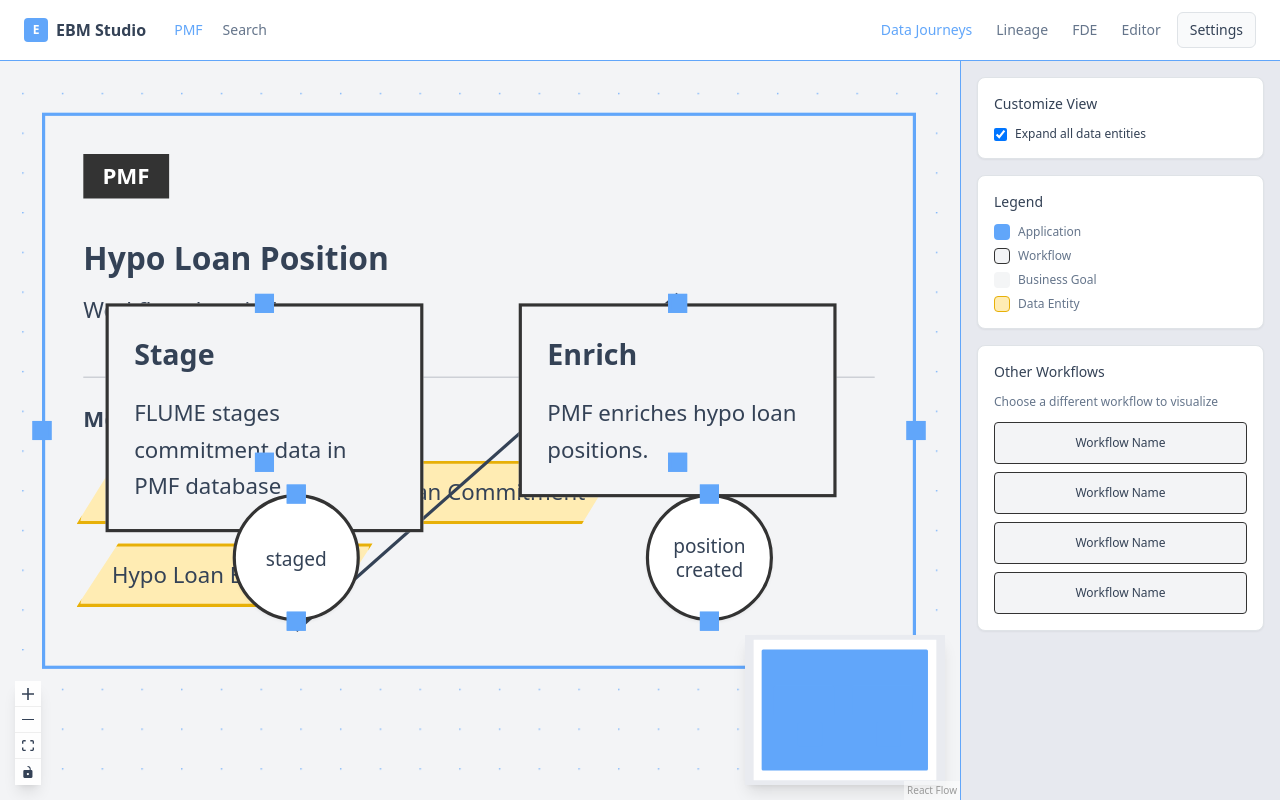
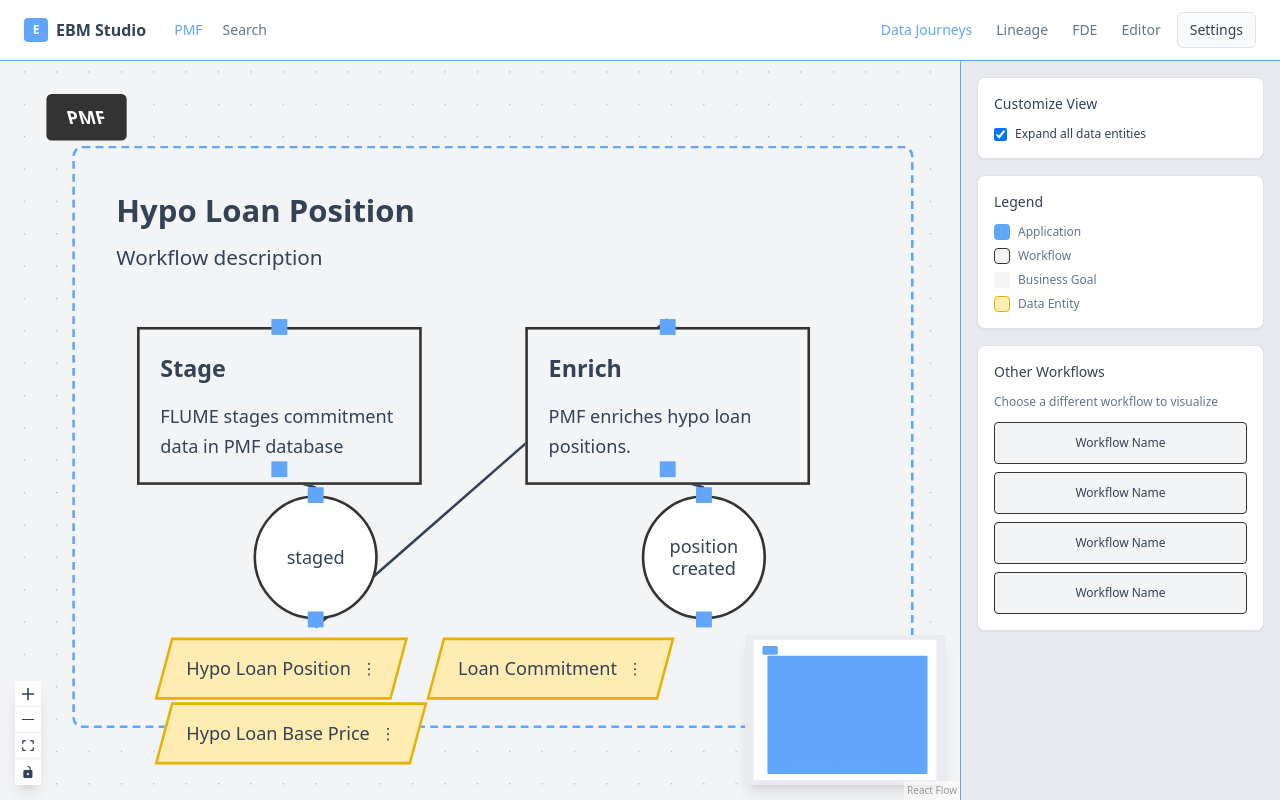
Before and after one commit to vinoth7ar/react-flowchart, a React (Vite) app: page / in a window 1280 px wide. Built offline with nearby package versions, Linux system fonts and the light colour scheme.

Commit message:
Refine workflow node styles
Implement exact styles from the provided image for workflow nodes, ensuring they are clickable. Rectangle nodes represent events, circular nodes represent status, and data entities are expandable and clickable. Text elements are derived from the parent node.

```diff
--- a/src/components/workflow/CircularNode.tsx
+++ b/src/components/workflow/CircularNode.tsx
@@ -3,13 +3,25 @@ import { Handle, Position, NodeProps } from '@xyflow/react';
 
 export interface CircularNodeData extends Record<string, unknown> {
   label: string;
+  onClick?: () => void;
 }
 
 const CircularNode = ({ data }: NodeProps) => {
   const nodeData = data as CircularNodeData;
+
+  const handleClick = () => {
+    if (nodeData.onClick) {
+      nodeData.onClick();
+    }
+    console.log('Clicked status node:', nodeData.label);
+  };
+
   return (
-    <div className="w-20 h-20 rounded-full bg-workflow-circular border-2 border-workflow-circular-border flex items-center justify-center shadow-sm">
-      <div className="text-xs font-medium text-center text-foreground px-2 leading-tight">
+    <div
+      className="w-24 h-24 rounded-full bg-workflow-circular border-2 border-workflow-circular-border flex items-center justify-center shadow-sm cursor-pointer hover:shadow-md transition-shadow"
+      onClick={handleClick}
+    >
+      <div className="text-sm font-medium text-center text-foreground px-2 leading-tight">
         {nodeData.label}
       </div>
 
--- a/src/components/workflow/WorkflowBuilder.tsx
+++ b/src/components/workflow/WorkflowBuilder.tsx
@@ -22,53 +22,72 @@ const nodeTypes = {
   circular: CircularNode,
   stage: WorkflowNode,
   data: WorkflowNode,
+  'pmf-tag': WorkflowNode,
 };
 
 const initialNodes: Node[] = [
+  // PMF Tag positioned outside the main workflow
+  {
+    id: 'pmf-tag',
+    type: 'pmf-tag',
+    position: { x: 80, y: 80 },
+    data: {
+      title: 'PMF',
+      type: 'pmf-tag',
+      onClick: () => console.log('PMF tag clicked'),
+    } as WorkflowNodeData,
+    draggable: false,
+  },
+  // Main workflow container
   {
     id: 'main-workflow',
     type: 'workflow',
-    position: { x: 100, y: 100 },
+    position: { x: 100, y: 120 },
     data: {
       title: 'Hypo Loan Position',
       description: 'Workflow description',
       type: 'workflow',
-      items: ['Hypo Loan Position', 'Loan Commitment', 'Hypo Loan Base Price'],
     } as WorkflowNodeData,
-    style: { width: 550, height: 400 },
+    style: { width: 650, height: 480 },
   },
+  // Stage node inside workflow
   {
     id: 'stage-node',
     type: 'stage',
-    position: { x: 40, y: 120 },
+    position: { x: 50, y: 140 },
     data: {
       title: 'Stage',
       description: 'FLUME stages commitment data in PMF database',
       type: 'stage',
+      onClick: () => console.log('Stage event clicked'),
     } as WorkflowNodeData,
     parentId: 'main-workflow',
     extent: 'parent',
-    style: { width: 200, height: 100 },
+    style: { width: 220, height: 110 },
   },
+  // Enrich node inside workflow
   {
     id: 'enrich-node',
     type: 'stage',
-    position: { x: 300, y: 120 },
+    position: { x: 350, y: 140 },
     data: {
       title: 'Enrich',
       description: 'PMF enriches hypo loan positions.',
       type: 'stage',
+      onClick: () => console.log('Enrich event clicked'),
     } as WorkflowNodeData,
     parentId: 'main-workflow',
     extent: 'parent',
-    style: { width: 200, height: 100 },
+    style: { width: 220, height: 110 },
   },
+  // Status nodes (circular)
   {
     id: 'staged-circle',
     type: 'circular',
-    position: { x: 120, y: 240 },
+    position: { x: 140, y: 270 },
     data: {
       label: 'staged',
+      onClick: () => console.log('Staged status clicked'),
     } as CircularNodeData,
     parentId: 'main-workflow',
     extent: 'parent',
@@ -76,10 +95,48 @@ const initialNodes: Node[] = [
   {
     id: 'position-circle',
     type: 'circular',
-    position: { x: 380, y: 240 },
+    position: { x: 440, y: 270 },
     data: {
       label: 'position created',
+      onClick: () => console.log('Position created status clicked'),
     } as CircularNodeData,
+    parentId: 'main-workflow',
+    extent: 'parent',
+  },
+  // Data entity nodes
+  {
+    id: 'data-entity-1',
+    type: 'data',
+    position: { x: 70, y: 380 },
+    data: {
+      title: 'Hypo Loan Position',
+      type: 'data',
+      onClick: () => console.log('Hypo Loan Position data entity clicked'),
+    } as WorkflowNodeData,
+    parentId: 'main-workflow',
+    extent: 'parent',
+  },
+  {
+    id: 'data-entity-2',
+    type: 'data',
+    position: { x: 280, y: 380 },
+    data: {
+      title: 'Loan Commitment',
+      type: 'data',
+      onClick: () => console.log('Loan Commitment data entity clicked'),
+    } as WorkflowNodeData,
+    parentId: 'main-workflow',
+    extent: 'parent',
+  },
+  {
+    id: 'data-entity-3',
+    type: 'data',
+    position: { x: 70, y: 430 },
+    data: {
+      title: 'Hypo Loan Base Price',
+      type: 'data',
+      onClick: () => console.log('Hypo Loan Base Price data entity clicked'),
+    } as WorkflowNodeData,
     parentId: 'main-workflow',
     extent: 'parent',
   },
--- a/src/components/workflow/WorkflowNode.tsx
+++ b/src/components/workflow/WorkflowNode.tsx
@@ -4,8 +4,9 @@ import { Handle, Position, NodeProps } from '@xyflow/react';
 export interface WorkflowNodeData extends Record<string, unknown> {
   title: string;
   description?: string;
-  type: 'workflow' | 'stage' | 'data' | 'process';
+  type: 'workflow' | 'stage' | 'data' | 'process' | 'pmf-tag';
   items?: string[];
+  onClick?: () => void;
 }
 
 const WorkflowNode = ({ data }: NodeProps) => {
@@ -13,33 +14,57 @@ const WorkflowNode = ({ data }: NodeProps) => {
   const getNodeStyles = () => {
     switch (nodeData.type) {
       case 'workflow':
-        return 'bg-workflow-main-bg border-workflow-main-border border-2 rounded-none min-w-[500px] min-h-[350px] p-6';
+        return 'bg-workflow-main-bg border-workflow-main-border border-2 border-dashed rounded-lg min-w-[600px] min-h-[450px] p-8 relative';
       case 'stage':
-        return 'bg-workflow-stage-bg border-workflow-stage-border border-2 rounded-none p-4 min-w-[180px] min-h-[80px]';
+        return 'bg-workflow-stage-bg border-workflow-stage-border border-2 rounded-none p-4 min-w-[200px] min-h-[100px] cursor-pointer hover:shadow-md transition-shadow';
       case 'data':
-        return 'bg-workflow-data-bg border-workflow-data-border border rounded-sm px-3 py-2 text-sm font-medium';
+        return 'bg-workflow-data-bg border-workflow-data-border border-2 px-4 py-3 text-sm font-medium cursor-pointer hover:shadow-md transition-shadow transform skew-x-[-15deg]';
+      case 'pmf-tag':
+        return 'bg-workflow-pmf-bg text-workflow-pmf-text px-4 py-2 rounded-sm text-sm font-bold cursor-pointer hover:opacity-80 transition-opacity';
       case 'process':
-        return 'bg-workflow-process-bg text-workflow-process-text border-workflow-stage-border border rounded px-3 py-1 text-sm font-medium';
+        return 'bg-workflow-process-bg text-workflow-process-text border-workflow-stage-border border rounded px-3 py-1 text-sm font-medium cursor-pointer hover:shadow-md transition-shadow';
       default:
-        return 'bg-workflow-node-bg border-workflow-node-border border rounded p-3';
+        return 'bg-workflow-node-bg border-workflow-node-border border rounded p-3 cursor-pointer hover:shadow-md transition-shadow';
     }
   };
+
+  const handleClick = () => {
+    if (nodeData.onClick) {
+      nodeData.onClick();
+    }
+    console.log(`Clicked ${nodeData.type} node:`, nodeData.title);
+  };
+
+  if (nodeData.type === 'pmf-tag') {
+    return (
+      <div className={getNodeStyles()} onClick={handleClick}>
+        <div className="transform skew-x-[15deg]">
+          {nodeData.title}
+        </div>
+      </div>
+    );
+  }
+
+  if (nodeData.type === 'data') {
+    return (
+      <div className={getNodeStyles()} onClick={handleClick}>
+        <div className="transform skew-x-[15deg] flex items-center gap-2">
+          <span>{nodeData.title}</span>
+          <span className="text-xs">⋮</span>
+        </div>
+      </div>
+    );
+  }
 
   if (nodeData.type === 'workflow') {
     return (
       <div className={getNodeStyles()}>
-        <div className="flex items-start gap-3 mb-6">
-          <div className="bg-workflow-pmf-bg text-workflow-pmf-text px-3 py-1 rounded-none text-sm font-bold">
-            PMF
-          </div>
-        </div>
-
-        <div className="text-xl font-bold text-foreground mb-2">
+        <div className="text-2xl font-bold text-foreground mb-2">
           {nodeData.title}
         </div>
 
         {nodeData.description && (
-          <div className="text-sm text-foreground mb-8">
+          <div className="text-base text-foreground mb-8">
             {nodeData.description}
           </div>
         )}
@@ -49,35 +74,21 @@ const WorkflowNode = ({ data }: NodeProps) => {
         </div>
 
         {nodeData.items && nodeData.items.length > 0 && (
-          <div className="mt-8 pt-4 border-t border-foreground/20">
-            <div className="text-sm font-bold mb-4 flex items-center gap-2">
+          <div className="mt-12 pt-6">
+            <div className="text-lg font-bold mb-4 flex items-center gap-2">
               Modified Data Entities
-              <svg className="w-4 h-4" fill="none" stroke="currentColor" viewBox="0 0 24 24">
+              <svg className="w-5 h-5" fill="none" stroke="currentColor" viewBox="0 0 24 24">
                 <path strokeLinecap="round" strokeLinejoin="round" strokeWidth={2} d="M19 9l-7 7-7-7" />
               </svg>
             </div>
-            <div className="flex flex-wrap gap-3">
-              {nodeData.items.map((item, index) => (
-                <div
-                  key={index}
-                  className="bg-workflow-data-bg border-workflow-data-border border-2 px-4 py-2 text-sm font-medium transform -skew-x-12"
-                  style={{ clipPath: 'polygon(10% 0%, 100% 0%, 90% 100%, 0% 100%)' }}
-                >
-                  <span className="transform skew-x-12 block">{item}</span>
-                </div>
-              ))}
-            </div>
           </div>
         )}
-
-        <Handle type="target" position={Position.Left} className="w-3 h-3 bg-workflow-border rounded-none border-2 border-workflow-border" />
-        <Handle type="source" position={Position.Right} className="w-3 h-3 bg-workflow-border rounded-none border-2 border-workflow-border" />
       </div>
     );
   }
 
   return (
-    <div className={getNodeStyles()}>
+    <div className={getNodeStyles()} onClick={handleClick}>
       <div className="text-lg font-bold text-foreground mb-3">
         {nodeData.title}
       </div>
```
